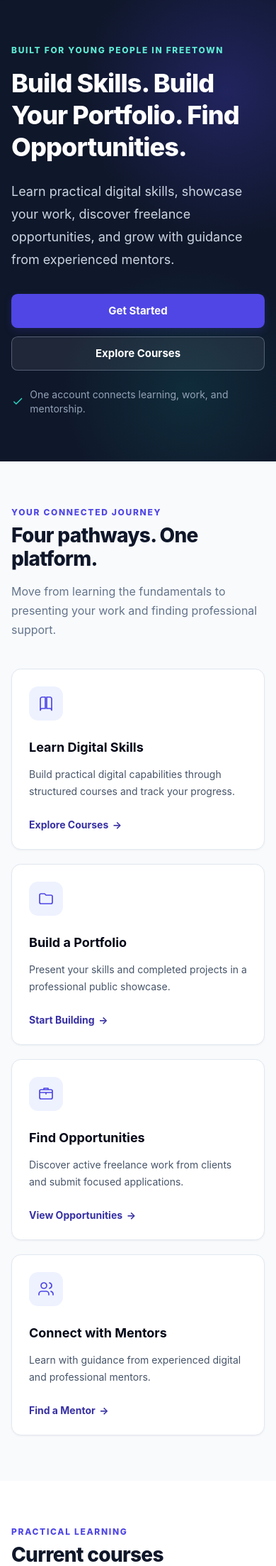
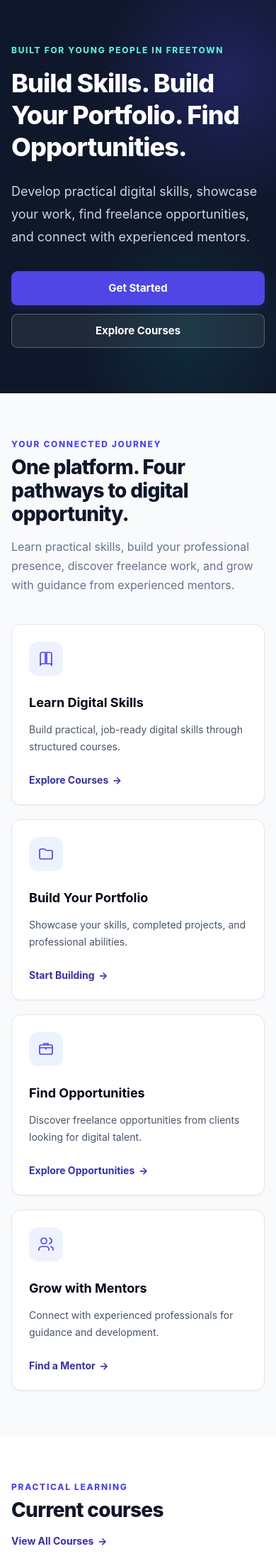
Before and after one commit to Francis0496/digital_skills_platform, a Flask app: page / in a window 390 px wide. Shown: the part 78-2284 px from the top of the page at 71% size. Run offline with Flask 3, Linux system fonts and the light colour scheme.

Commit message:
fix: polish homepage responsive layout

```diff
--- a/app/static/css/app.css
+++ b/app/static/css/app.css
@@ -4,7 +4,8 @@
 }
 
 html { scroll-behavior: smooth; }
-body { min-width: 20rem; }
+*, *::before, *::after { box-sizing: border-box; }
+body { min-width: 0; }
 img, svg { max-width: 100%; }
 :focus-visible { outline: 3px solid var(--brand-teal); outline-offset: 3px; }
 .skip-link { position: fixed; left: 1rem; top: 1rem; z-index: 100; transform: translateY(-200%); border-radius: .5rem; background: var(--brand-navy); color: white; padding: .75rem 1rem; }
@@ -23,6 +24,7 @@ img, svg { max-width: 100%; }
 .site-nav { display: flex; min-height: 4.75rem; width: 100%; max-width: 80rem; align-items: center; justify-content: space-between; gap: 1rem; margin-inline: auto; padding-inline: 1rem; }
 .brand-link { display: inline-flex; min-width: 0; flex-shrink: 1; align-items: center; }
 .brand-logo { display: block; width: clamp(10.5rem, 17vw, 11.5rem); height: auto; }
+.desktop-navigation { display: none; align-items: center; gap: .25rem; }
 .nav-link { position: relative; display: inline-flex; min-height: 2.75rem; align-items: center; border-radius: .5rem; padding-inline: .75rem; font-size: .875rem; font-weight: 700; color: #475569; transition: color 150ms ease, background-color 150ms ease; }
 .nav-link:hover { background: #f8fafc; color: var(--brand-primary); }
 .nav-link-active { color: var(--brand-primary-dark); }
@@ -30,6 +32,8 @@ img, svg { max-width: 100%; }
 .menu-button, .notification-link { position: relative; display: inline-grid; width: 2.75rem; height: 2.75rem; flex: none; place-items: center; border: 1px solid var(--brand-border); border-radius: .65rem; color: #334155; background: white; }
 .menu-button:hover, .notification-link:hover { border-color: #c7d2fe; background: #eef2ff; color: var(--brand-primary); }
 .mobile-menu { position: absolute; top: 100%; right: 0; left: 0; border-top: 1px solid var(--brand-border); border-bottom: 1px solid var(--brand-border); background: white; padding: 1rem; box-shadow: 0 18px 30px rgb(15 23 42 / .12); }
+.mobile-menu.hidden { display: none; }
+.mobile-menu:not(.hidden) { display: block; }
 .mobile-nav-link { display: flex; min-height: 2.75rem; align-items: center; border-radius: .5rem; padding-inline: .75rem; font-size: .9375rem; font-weight: 700; color: #334155; }
 .mobile-nav-link:hover, .mobile-nav-link-active { background: #eef2ff; color: var(--brand-primary-dark); }
 .notification-count { position: absolute; right: -.25rem; top: -.25rem; min-width: 1.25rem; border: 2px solid white; border-radius: 999px; background: #dc2626; padding-inline: .25rem; color: white; font-size: .6875rem; line-height: 1rem; font-weight: 800; text-align: center; }
@@ -51,13 +55,12 @@ img, svg { max-width: 100%; }
 .text-link { display: inline-flex; width: fit-content; align-items: center; gap: .35rem; font-size: .875rem; font-weight: 750; color: var(--brand-primary-dark); }
 .text-link:hover { color: var(--brand-primary); text-decoration: underline; text-underline-offset: 3px; }
 
-.hero-section, .page-hero { position: relative; isolation: isolate; background: var(--brand-navy); }
+.hero-section, .page-hero { position: relative; isolation: isolate; overflow: clip; background: var(--brand-navy); color: white; }
 .hero-section::before { position: absolute; inset: 0; z-index: -1; background: radial-gradient(circle at 82% 20%, rgb(79 70 229 / .28), transparent 34%), radial-gradient(circle at 68% 85%, rgb(20 184 166 / .13), transparent 30%); content: ""; }
-.hero-visual { position: relative; overflow: hidden; border: 1px solid rgb(148 163 184 / .2); border-radius: 1.5rem; background: rgb(255 255 255 / .055); padding: 1.5rem; box-shadow: 0 28px 60px rgb(2 6 23 / .3); backdrop-filter: blur(8px); }
-.hero-orbit { position: absolute; border: 1px solid rgb(129 140 248 / .2); border-radius: 999px; }
-.hero-orbit-one { width: 20rem; height: 20rem; right: -8rem; top: -10rem; }
-.hero-orbit-two { width: 14rem; height: 14rem; left: -6rem; bottom: -8rem; }
-.hero-feature-card { min-height: 9.75rem; border: 1px solid rgb(148 163 184 / .15); border-radius: 1rem; background: rgb(15 23 42 / .66); padding: 1.25rem; }
+.homepage-hero-inner { display: flex; min-height: 31rem; align-items: center; padding-block: 4rem; }
+.hero-copy { max-width: 42rem; margin-top: 1.5rem; color: #cbd5e1; font-size: 1.125rem; line-height: 2rem; }
+.hero-actions { display: flex; flex-direction: column; align-items: stretch; gap: .75rem; margin-top: 2rem; }
+.hero-actions > * { width: 100%; flex: none; }
 .icon-tile, .pathway-icon, .empty-state-icon { display: inline-grid; place-items: center; color: var(--brand-primary); }
 .icon-tile { width: 2.75rem; height: 2.75rem; border-radius: .75rem; background: rgb(99 102 241 / .2); color: #a5b4fc; }
 .icon-tile svg, .pathway-icon svg, .empty-state-icon svg { width: 1.5rem; height: 1.5rem; fill: none; stroke: currentColor; stroke-width: 1.7; stroke-linecap: round; stroke-linejoin: round; }
@@ -65,6 +68,13 @@ img, svg { max-width: 100%; }
 .pathway-card { transition: border-color 150ms ease, box-shadow 150ms ease, transform 150ms ease; }
 .pathway-card:hover { transform: translateY(-2px); border-color: #c7d2fe; box-shadow: 0 12px 28px rgb(15 23 42 / .08); }
 .pathway-icon, .empty-state-icon { width: 3rem; height: 3rem; border-radius: .8rem; background: #eef2ff; }
+.pathway-grid, .content-grid { display: grid; grid-template-columns: minmax(0, 1fr); gap: 1.25rem; margin-top: 2.5rem; }
+.mentorship-section { background: rgb(238 242 255 / .7); }
+.mentorship-layout { display: grid; align-items: center; gap: 2rem; padding-block: 4rem; }
+.mentorship-cta { width: 100%; }
+.final-cta { background: var(--brand-navy); color: white; }
+.final-cta-inner { padding-block: 3.5rem; text-align: center; }
+.final-cta-copy { max-width: 42rem; margin: 1rem auto 0; color: #cbd5e1; font-size: 1.125rem; line-height: 1.75rem; }
 
 .form-label { display: block; font-size: .875rem; font-weight: 750; color: #334155; }
 .form-input { margin-top: .5rem; width: 100%; min-height: 2.875rem; border: 1px solid #cbd5e1; border-radius: .55rem; background: white; padding: .7rem .8rem; color: var(--brand-text); box-shadow: 0 1px 2px rgb(15 23 42 / .04); transition: border-color 150ms ease, box-shadow 150ms ease; }
@@ -92,6 +102,8 @@ img, svg { max-width: 100%; }
 
 .site-footer { margin-top: auto; border-top: 1px solid #1e293b; background: var(--brand-navy); color: white; }
 .site-footer a:not(.inline-block):hover { color: #5eead4; }
+.footer-links { display: flex; flex-wrap: wrap; gap: .5rem 1.25rem; margin-bottom: .75rem; }
+.footer-links a { display: inline-flex; min-height: 2.75rem; align-items: center; }
 .sidebar-link { display: block; border-radius: .5rem; padding: .625rem .75rem; font-size: .875rem; font-weight: 600; }
 .sidebar-link-active { background: #e0e7ff; color: #3730a3; }
 .sidebar-link-disabled { cursor: not-allowed; color: #94a3b8; }
@@ -101,15 +113,29 @@ img, svg { max-width: 100%; }
     .public-section { padding-block: 5rem; }
     .auth-shell { padding-block: 3rem 4rem; }
     .auth-form-panel { padding: 3rem; }
+    .hero-actions { flex-direction: row; align-items: center; gap: 1rem; }
+    .hero-actions > * { width: auto; }
+    .pathway-grid { grid-template-columns: repeat(2, minmax(0, 1fr)); }
+    .content-grid { grid-template-columns: repeat(2, minmax(0, 1fr)); }
+    .mentorship-cta { width: auto; justify-self: start; }
 }
 
 @media (min-width: 768px) {
     .section-heading { flex-direction: row; align-items: end; justify-content: space-between; }
     .section-intro { text-align: right; }
+    .homepage-hero-inner { min-height: 34rem; padding-block: 4.5rem; }
+    .mentorship-layout { grid-template-columns: minmax(0, 1fr) auto; padding-block: 5rem; }
+    .footer-links { justify-content: flex-end; }
 }
 
 @media (min-width: 1024px) {
     .site-nav { min-height: 5rem; padding-inline: 1.5rem; }
+    .desktop-navigation { display: flex; }
+    .mobile-menu-button { display: none; }
+    .mobile-menu { display: none !important; }
+    .homepage-hero-inner { min-height: 36rem; padding-block: 5rem; }
+    .pathway-grid { grid-template-columns: repeat(4, minmax(0, 1fr)); }
+    .content-grid { grid-template-columns: repeat(3, minmax(0, 1fr)); gap: 1.5rem; }
     .auth-grid { grid-template-columns: minmax(20rem, .85fr) minmax(0, 1.15fr); }
     .auth-grid-wide { max-width: 74rem; grid-template-columns: minmax(21rem, .82fr) minmax(0, 1.18fr); }
     .auth-brand-panel { display: flex; }
--- a/app/templates/base.html
+++ b/app/templates/base.html
@@ -9,9 +9,9 @@
     <link rel="icon" type="image/x-icon" href="{{ url_for('static', filename='branding_package/favicon.ico') }}">
     <link rel="icon" type="image/png" sizes="32x32" href="{{ url_for('static', filename='branding_package/favicon-32x32.png') }}">
     <link rel="icon" type="image/png" sizes="16x16" href="{{ url_for('static', filename='branding_package/favicon-16x16.png') }}">
-    <link rel="stylesheet" href="{{ url_for('static', filename='branding_package/brand-tokens.css') }}">
-    <link rel="stylesheet" href="{{ url_for('static', filename='css/tailwind.css') }}">
-    <link rel="stylesheet" href="{{ url_for('static', filename='css/app.css') }}">
+    <link rel="stylesheet" href="{{ url_for('static', filename='branding_package/brand-tokens.css', v=config.STATIC_ASSET_VERSION) }}">
+    <link rel="stylesheet" href="{{ url_for('static', filename='css/tailwind.css', v=config.STATIC_ASSET_VERSION) }}">
+    <link rel="stylesheet" href="{{ url_for('static', filename='css/app.css', v=config.STATIC_ASSET_VERSION) }}">
     {% block head %}{% endblock %}
 </head>
 <body class="flex min-h-screen flex-col bg-slate-50 text-slate-900 antialiased">
@@ -25,7 +25,7 @@
     </main>
 
     {% include "components/footer.html" %}
-    <script src="{{ url_for('static', filename='js/app.js') }}" defer></script>
+    <script src="{{ url_for('static', filename='js/app.js', v=config.STATIC_ASSET_VERSION) }}" defer></script>
     {% block scripts %}{% endblock %}
 </body>
 </html>
--- a/app/templates/components/footer.html
+++ b/app/templates/components/footer.html
@@ -8,7 +8,7 @@
             <p class="mt-3 text-sm font-medium text-teal-300">Freetown, Sierra Leone</p>
         </div>
         <div class="text-sm text-slate-400 md:text-right">
-            <nav class="mb-3 flex flex-wrap gap-x-5 gap-y-2 md:justify-end" aria-label="Footer navigation">
+            <nav class="footer-links" aria-label="Footer navigation">
                 <a href="{{ url_for('courses.catalogue') }}">Courses</a>
                 <a href="{{ url_for('opportunities.catalogue') }}">Opportunities</a>
                 <a href="{{ url_for('mentorship.directory') }}">Mentors</a>
--- a/app/templates/components/navbar.html
+++ b/app/templates/components/navbar.html
@@ -20,7 +20,7 @@
                 </form>
             </div>
         {% else %}
-            <div class="hidden items-center gap-1 lg:flex">
+            <div class="desktop-navigation">
                 {% set public_links = [
                     ('main.index', 'Home'),
                     ('courses.catalogue', 'Courses'),
@@ -36,7 +36,7 @@
                 <a class="nav-link" href="{{ url_for('auth.login') }}">Log in</a>
                 <a class="btn-primary ml-2" href="{{ url_for('auth.register') }}">Register</a>
             </div>
-            <button class="mobile-menu-button menu-button lg:hidden" type="button" aria-controls="mobile-menu" aria-expanded="false" aria-label="Open navigation menu">
+            <button class="mobile-menu-button menu-button" type="button" aria-controls="mobile-menu" aria-expanded="false" aria-label="Open navigation menu">
                 <svg class="menu-icon-open h-6 w-6" aria-hidden="true" viewBox="0 0 24 24" fill="none" stroke="currentColor" stroke-width="2">
                     <path stroke-linecap="round" d="M4 7h16M4 12h16M4 17h16"/>
                 </svg>
@@ -48,7 +48,7 @@
     </nav>
 
     {% if not current_user.is_authenticated %}
-        <div id="mobile-menu" class="mobile-menu hidden lg:hidden">
+        <div id="mobile-menu" class="mobile-menu hidden">
             <nav class="flex flex-col gap-1" aria-label="Mobile navigation">
                 {% for endpoint, label in public_links %}
                     {% set is_active = request.endpoint == endpoint or (endpoint.split('.')[0] == request.blueprint and endpoint != 'main.index') %}
--- a/app/templates/main/index.html
+++ b/app/templates/main/index.html
@@ -2,43 +2,14 @@
 {% block title %}Digital Skills Platform{% endblock %}
 {% block content %}
 <section class="hero-section">
-    <div class="public-container grid items-center gap-12 py-16 sm:py-20 lg:grid-cols-[minmax(0,1.08fr)_minmax(22rem,.92fr)] lg:py-24">
-        <div>
+    <div class="public-container homepage-hero-inner">
+        <div class="max-w-4xl">
             <p class="eyebrow">Built for young people in Freetown</p>
             <h1 class="mt-4 max-w-4xl text-4xl font-extrabold leading-tight tracking-tight text-white sm:text-5xl lg:text-6xl">Build Skills. Build Your Portfolio. Find Opportunities.</h1>
-            <p class="mt-6 max-w-2xl text-lg leading-8 text-slate-300">Learn practical digital skills, showcase your work, discover freelance opportunities, and grow with guidance from experienced mentors.</p>
-            <div class="mt-8 flex flex-col gap-3 min-[420px]:flex-row">
+            <p class="hero-copy">Develop practical digital skills, showcase your work, find freelance opportunities, and connect with experienced mentors.</p>
+            <div class="hero-actions">
                 <a class="btn-primary btn-large" href="{{ url_for('auth.register') }}">Get Started</a>
                 <a class="btn-hero-secondary btn-large" href="{{ url_for('courses.catalogue') }}">Explore Courses</a>
-            </div>
-            <p class="mt-6 flex items-center gap-2 text-sm text-slate-400">
-                <svg class="h-5 w-5 text-teal-400" aria-hidden="true" viewBox="0 0 24 24" fill="none" stroke="currentColor" stroke-width="2"><path stroke-linecap="round" stroke-linejoin="round" d="m5 12 4 4L19 6"/></svg>
-                One account connects learning, work, and mentorship.
-            </p>
-        </div>
-        <div class="relative hidden lg:block" aria-hidden="true">
-            <div class="hero-visual">
-                <div class="hero-orbit hero-orbit-one"></div>
-                <div class="hero-orbit hero-orbit-two"></div>
-                <div class="relative z-10 grid gap-4 sm:grid-cols-2">
-                    {% for icon, label, detail in [
-                        ('book', 'Learn', 'Practical courses'),
-                        ('folder', 'Build', 'Professional portfolio'),
-                        ('briefcase', 'Work', 'Freelance opportunities'),
-                        ('users', 'Grow', 'Guidance from mentors')
-                    ] %}
-                    <div class="hero-feature-card">
-                        <span class="icon-tile">
-                            {% if icon == 'book' %}<svg viewBox="0 0 24 24"><path d="M4 5.5A2.5 2.5 0 0 1 6.5 3H11v16H6.5A2.5 2.5 0 0 0 4 21.5v-16ZM20 5.5A2.5 2.5 0 0 0 17.5 3H13v16h4.5a2.5 2.5 0 0 1 2.5 2.5v-16Z"/></svg>
-                            {% elif icon == 'folder' %}<svg viewBox="0 0 24 24"><path d="M3 7a2 2 0 0 1 2-2h5l2 2h7a2 2 0 0 1 2 2v8a2 2 0 0 1-2 2H5a2 2 0 0 1-2-2V7Z"/></svg>
-                            {% elif icon == 'briefcase' %}<svg viewBox="0 0 24 24"><path d="M9 6V4h6v2m-11 4h16m-8 0v2m-7 7h14a2 2 0 0 0 2-2V8a2 2 0 0 0-2-2H5a2 2 0 0 0-2 2v9a2 2 0 0 0 2 2Z"/></svg>
-                            {% else %}<svg viewBox="0 0 24 24"><path d="M16 20v-1a4 4 0 0 0-4-4H6a4 4 0 0 0-4 4v1m7-9a4 4 0 1 0 0-8 4 4 0 0 0 0 8Zm13 9v-1a4 4 0 0 0-3-3.87m-2-11.96a4 4 0 0 1 0 7.75"/></svg>{% endif %}
-                        </span>
-                        <p class="mt-5 font-bold text-white">{{ label }}</p>
-                        <p class="mt-1 text-sm text-slate-400">{{ detail }}</p>
-                    </div>
-                    {% endfor %}
-                </div>
             </div>
         </div>
     </div>
@@ -47,15 +18,15 @@
 <section class="public-section" aria-labelledby="platform-pathways">
     <div class="public-container">
         <div class="section-heading">
-            <div><p class="eyebrow-dark">Your connected journey</p><h2 id="platform-pathways" class="section-title mt-2">Four pathways. One platform.</h2></div>
-            <p class="section-intro">Move from learning the fundamentals to presenting your work and finding professional support.</p>
+            <div><p class="eyebrow-dark">Your connected journey</p><h2 id="platform-pathways" class="section-title mt-2">One platform. Four pathways to digital opportunity.</h2></div>
+            <p class="section-intro">Learn practical skills, build your professional presence, discover freelance work, and grow with guidance from experienced mentors.</p>
         </div>
-        <div class="mt-10 grid gap-5 sm:grid-cols-2 lg:grid-cols-4">
+        <div class="pathway-grid">
             {% set pathways = [
-                ('book', 'Learn Digital Skills', 'Build practical digital capabilities through structured courses and track your progress.', 'courses.catalogue', 'Explore Courses'),
-                ('folder', 'Build a Portfolio', 'Present your skills and completed projects in a professional public showcase.', 'auth.register', 'Start Building'),
-                ('briefcase', 'Find Opportunities', 'Discover active freelance work from clients and submit focused applications.', 'opportunities.catalogue', 'View Opportunities'),
-                ('users', 'Connect with Mentors', 'Learn with guidance from experienced digital and professional mentors.', 'mentorship.directory', 'Find a Mentor')
+                ('book', 'Learn Digital Skills', 'Build practical, job-ready digital skills through structured courses.', 'courses.catalogue', 'Explore Courses'),
+                ('folder', 'Build Your Portfolio', 'Showcase your skills, completed projects, and professional abilities.', 'auth.register', 'Start Building'),
+                ('briefcase', 'Find Opportunities', 'Discover freelance opportunities from clients looking for digital talent.', 'opportunities.catalogue', 'Explore Opportunities'),
+                ('users', 'Grow with Mentors', 'Connect with experienced professionals for guidance and development.', 'mentorship.directory', 'Find a Mentor')
             ] %}
             {% for icon, title, description, endpoint, action in pathways %}
                 <article class="pathway-card">
@@ -78,10 +49,10 @@
     <div class="public-container">
         <div class="section-heading">
             <div><p class="eyebrow-dark">Practical learning</p><h2 id="featured-courses" class="section-title mt-2">Current courses</h2></div>
-            <a class="text-link" href="{{ url_for('courses.catalogue') }}">Browse all courses <span aria-hidden="true">&rarr;</span></a>
+            <a class="text-link" href="{{ url_for('courses.catalogue') }}">View All Courses <span aria-hidden="true">&rarr;</span></a>
         </div>
         {% if courses %}
-            <div class="mt-10 grid gap-6 md:grid-cols-3">
+            <div class="content-grid">
                 {% for course in courses %}
                     <article class="content-card">
                         <div class="flex flex-wrap gap-2"><span class="badge badge-info">{{ course.category.name }}</span>{% if course.difficulty_level %}<span class="badge badge-success">{{ course.difficulty_level }}</span>{% endif %}</div>
@@ -104,10 +75,10 @@
     <div class="public-container">
         <div class="section-heading">
             <div><p class="eyebrow-dark">Freelance marketplace</p><h2 id="latest-opportunities" class="section-title mt-2">Latest opportunities</h2></div>
-            <a class="text-link" href="{{ url_for('opportunities.catalogue') }}">Explore all opportunities <span aria-hidden="true">&rarr;</span></a>
+            <a class="text-link" href="{{ url_for('opportunities.catalogue') }}">View All Opportunities <span aria-hidden="true">&rarr;</span></a>
         </div>
         {% if opportunities %}
-            <div class="mt-10 grid gap-5 lg:grid-cols-3">
+            <div class="content-grid">
                 {% for opportunity in opportunities %}
                     <article class="content-card">
                         <div class="flex flex-wrap gap-2">{% if opportunity.category %}<span class="badge badge-info">{{ opportunity.category }}</span>{% endif %}<span class="badge badge-success">Active</span></div>
@@ -127,17 +98,17 @@
     </div>
 </section>
 
-<section class="bg-indigo-50/70">
-    <div class="public-container grid items-center gap-10 py-14 sm:py-20 lg:grid-cols-[minmax(0,1fr)_auto]">
-        <div class="max-w-2xl"><p class="eyebrow-dark">Learn with guidance</p><h2 class="section-title mt-2">Connect with experienced mentors</h2><p class="mt-4 text-lg leading-8 text-slate-600">Discover mentors with expertise in digital skills, professional development, and freelancing—and find the support to take your next step.</p></div>
-        <a class="btn-primary btn-large" href="{{ url_for('mentorship.directory') }}">Find a Mentor</a>
+<section class="mentorship-section">
+    <div class="public-container mentorship-layout">
+        <div class="max-w-2xl"><p class="eyebrow-dark">Learn with guidance</p><h2 class="section-title mt-2">Connect with experienced mentors</h2><p class="mt-4 text-lg leading-8 text-slate-600">Discover mentors with expertise in digital skills, professional development, and freelancing. Find the support you need to take your next step.</p></div>
+        <a class="btn-primary btn-large mentorship-cta" href="{{ url_for('mentorship.directory') }}">Find a Mentor</a>
     </div>
 </section>
 
-<section class="bg-indigo-600 text-white">
-    <div class="public-container py-14 text-center sm:py-16">
+<section class="final-cta">
+    <div class="public-container final-cta-inner">
         <h2 class="text-3xl font-bold tracking-tight sm:text-4xl">Ready to build your digital future?</h2>
-        <p class="mx-auto mt-4 max-w-2xl text-lg text-indigo-100">Create your account and connect learning, portfolio development, opportunities, and mentorship in one place.</p>
+        <p class="final-cta-copy">Create your account and connect learning, portfolio development, opportunities, and mentorship in one place.</p>
         <a class="btn-on-dark btn-large mt-8" href="{{ url_for('auth.register') }}">Create Your Account</a>
     </div>
 </section>
--- a/config.py
+++ b/config.py
@@ -15,6 +15,7 @@ class Config:
     REMEMBER_COOKIE_HTTPONLY = True
     REMEMBER_COOKIE_SAMESITE = "Lax"
     SEND_FILE_MAX_AGE_DEFAULT = 3600
+    STATIC_ASSET_VERSION = "2026.08.24.2"
 
 
 class DevelopmentConfig(Config):
```
Also changed, not shown: tests/test_design_system.py (+12 -0 lines), CHANGELOG.md, app/static/css/tailwind.css.
